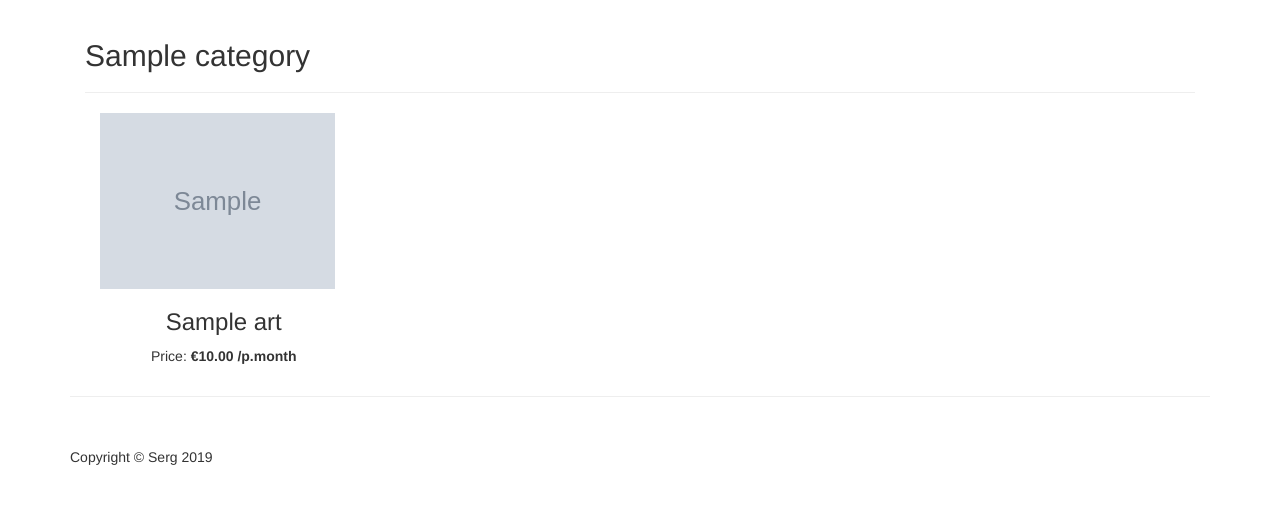
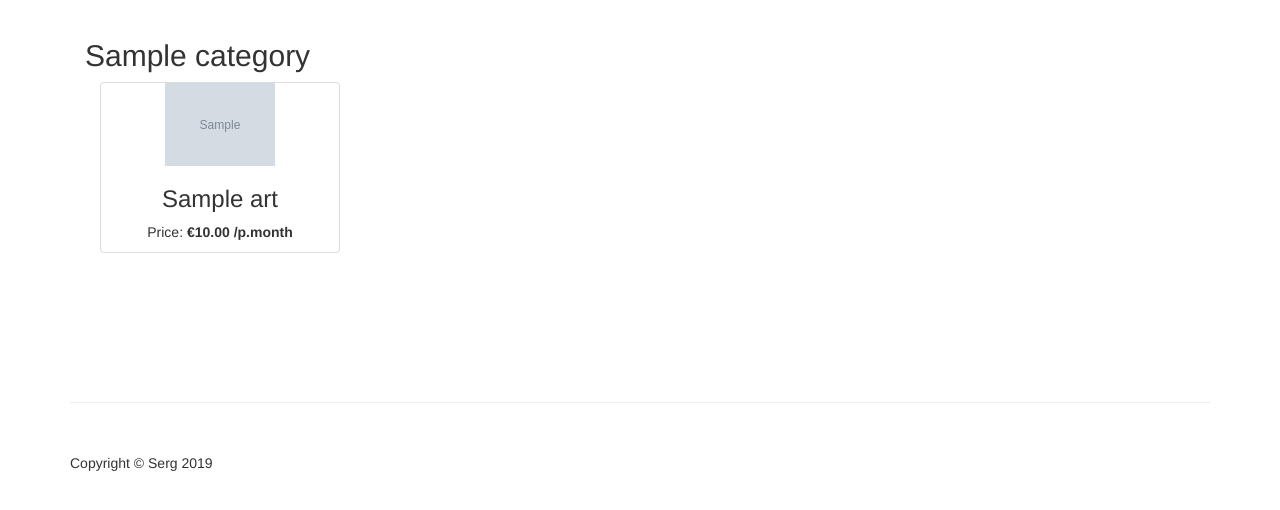
Before and after one commit to salozher/webshop_test1, a Django app: a page that uses rentshop/templates/category.html in a window 1280 px wide. Shown: the part 51-561 px from the top of the page. Run offline with Django 3.2, Linux system fonts and the light colour scheme; tables that the repository leaves empty hold one stand-in row (values such as "Sample post"); grey boxes marked "Sample" are stand-in pictures; some libraries are stand-ins or nearby versions.

Commit message:
release bugfix and cleanup

```diff
--- a/rentshop/templates/category.html
+++ b/rentshop/templates/category.html
@@ -3,12 +3,14 @@
 {% block content %}
     <script src="{% static 'js/jquery.js' %}"></script>
     <div class="col-sm-12">
+
         <h2>{{ category.name }}</h2>
-        <hr>
+
         {% for product in products_of_category %}
-            <div class="col-sm-3 product-item-{{ product.id }}">
+            <div class="col-sm-3 product-item-{{ product.id }}" style="width: 270px; height: 300px">
+                <div class="thumbnail">
                     <a href={{ product.get_absolute_url }}><img src="{{ product.cover.url }}" alt=""
-                                                            style="width: 95%; height: auto"></a>
+                                                                style="width: 110px; height: auto"></a>
                     <h3 class="text-center">{{ product.title }}</h3>
                     <p class="text-center">Price: <strong> €{{ product.price }} /p.month</strong></p>
 
@@ -17,11 +19,15 @@
                             <button class="btn btn-success">Add to cart</button>
                         </a>
                     {% endif %}
-
+                </div>
             </div>
         {% endfor %}
 </div>
 
+    <br>
+    <br>
+
+<div> </div>
     <script>
         $(document).ready(function () {
             $('.addtocart').on('click', function (e) {
```
Lines whose indentation alone changed are shown as unchanged.
